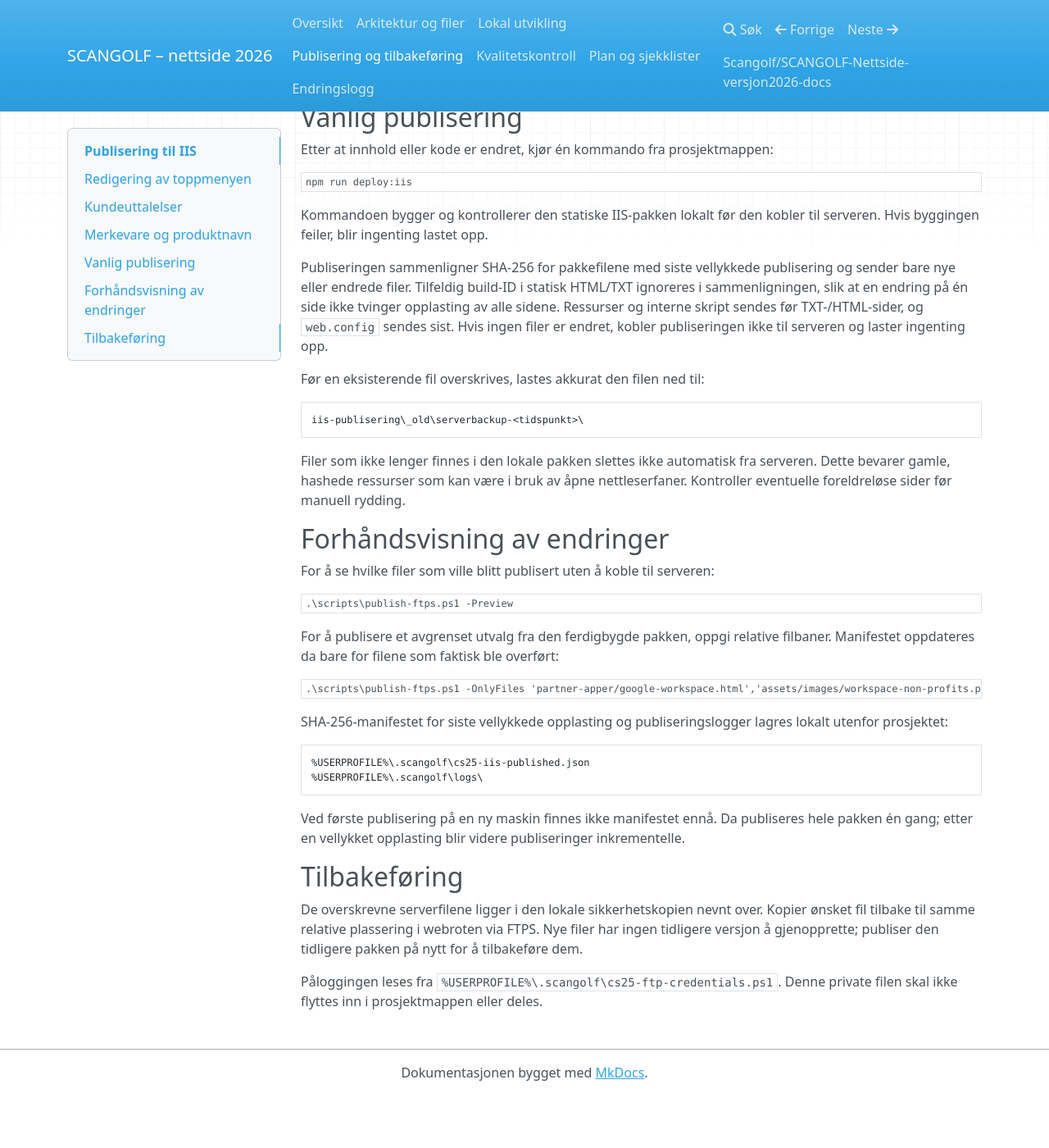
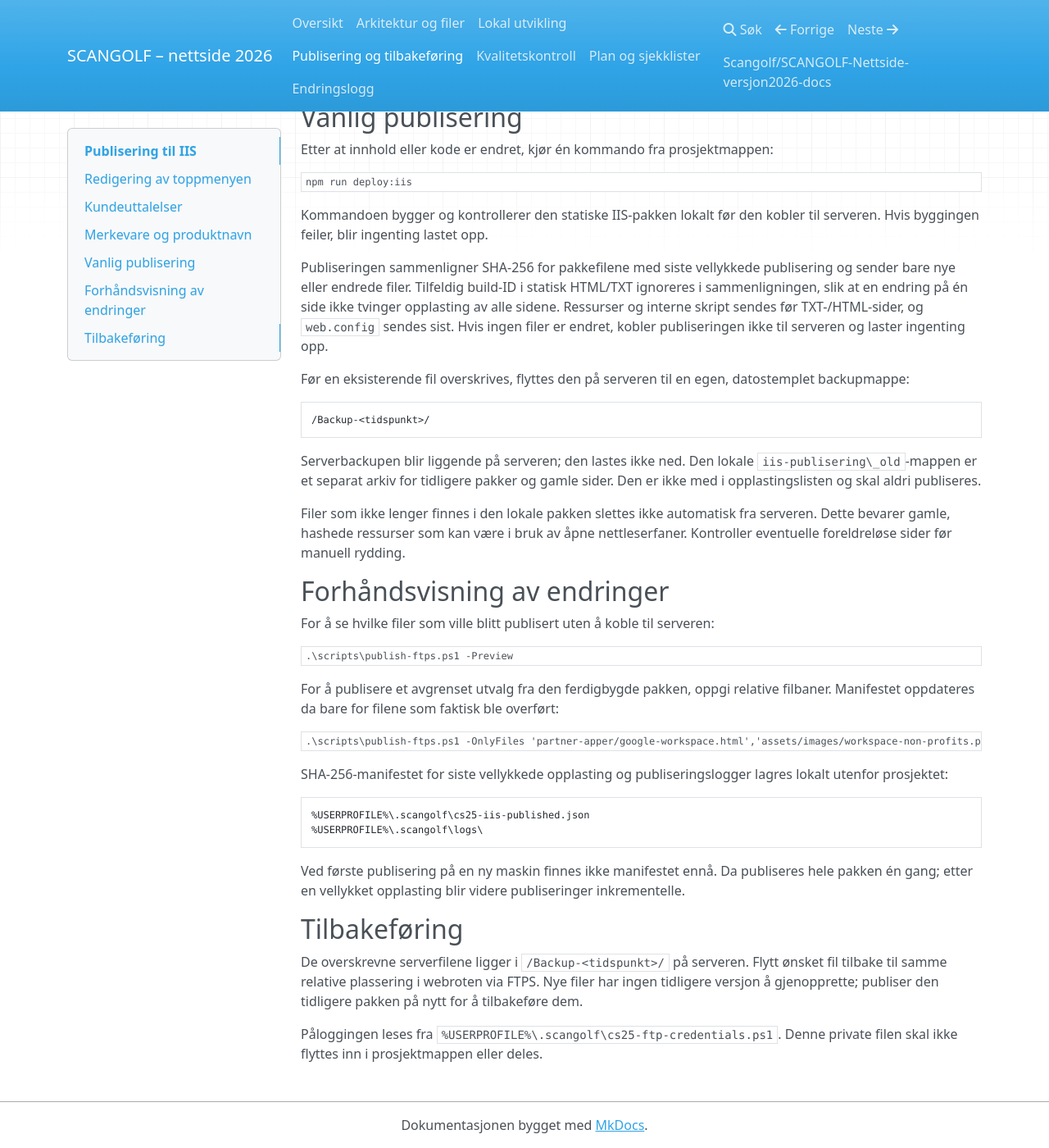
Before and after one commit to Scangolf/SCANGOLF-Nettside-versjon2026-docs, an MkDocs documentation site: the page built from docs/publisering.md, in a window 1280 px wide and 1400 px high, scrolled down 582 px. Shown: the whole window at 82% size. Built offline with MkDocs 1.6.1, drawn with Linux system fonts in a browser that asks for light colours; nearby versions of some CDN libraries; before the commit the page ends 1918 px from its top, so only the background shows below that.

Commit message:
Update IIS publishing backup guidance

````diff
--- a/docs/publisering.md
+++ b/docs/publisering.md
@@ -44,11 +44,16 @@ ikke tvinger opplasting av alle sidene. Ressurser og interne skript sendes
 før TXT-/HTML-sider, og `web.config` sendes sist. Hvis ingen filer er endret,
 kobler publiseringen ikke til serveren og laster ingenting opp.
 
-Før en eksisterende fil overskrives, lastes akkurat den filen ned til:
+Før en eksisterende fil overskrives, flyttes den på serveren til en egen,
+datostemplet backupmappe:
 
 ```text
-iis-publisering\_old\serverbackup-<tidspunkt>\
+/Backup-<tidspunkt>/
 ```
+
+Serverbackupen blir liggende på serveren; den lastes ikke ned. Den lokale
+`iis-publisering\_old`-mappen er et separat arkiv for tidligere pakker og
+gamle sider. Den er ikke med i opplastingslisten og skal aldri publiseres.
 
 Filer som ikke lenger finnes i den lokale pakken slettes ikke automatisk fra
 serveren. Dette bevarer gamle, hashede ressurser som kan være i bruk av åpne
@@ -83,8 +88,8 @@ publiseringer inkrementelle.
 
 ## Tilbakeføring
 
-De overskrevne serverfilene ligger i den lokale sikkerhetskopien nevnt over.
-Kopier ønsket fil tilbake til samme relative plassering i webroten via FTPS.
+De overskrevne serverfilene ligger i `/Backup-<tidspunkt>/` på serveren.
+Flytt ønsket fil tilbake til samme relative plassering i webroten via FTPS.
 Nye filer har ingen tidligere versjon å gjenopprette; publiser den tidligere
 pakken på nytt for å tilbakeføre dem.
 
````
